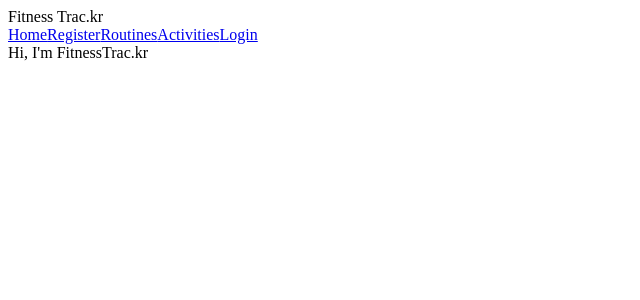
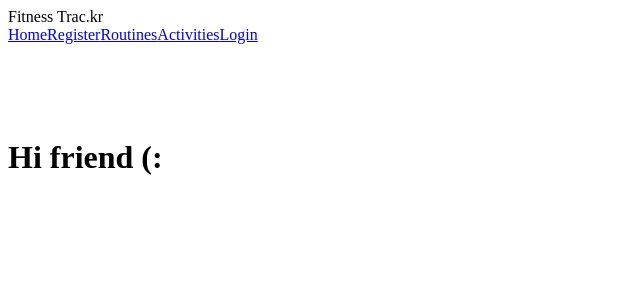
Before and after one commit to soondubusoup/FitnessTrackr, a React (Create React App) app: page / in a window 1280 px wide. Shown: the top 300 px of the page, without its empty margins (0-640 px from the left). Built offline with nearby package versions, Linux system fonts and the light colour scheme; no server answers.

Commit message:
playing with home

```diff
--- a/src/components/Home.js
+++ b/src/components/Home.js
@@ -1,9 +1,18 @@
 import React from "react";
 
-const Home = () => {
+const Home = ({ user, token }) => {
   return (
     <>
-      <div>Hi, I'm FitnessTrac.kr</div>
+      <h1>
+
+        <br />
+        <br />
+        {token ? (
+          <span>You are logged in as {user.username}</span>
+        ) : (
+          "Hi friend (:"
+        )}
+      </h1>
     </>
   );
 };
```
